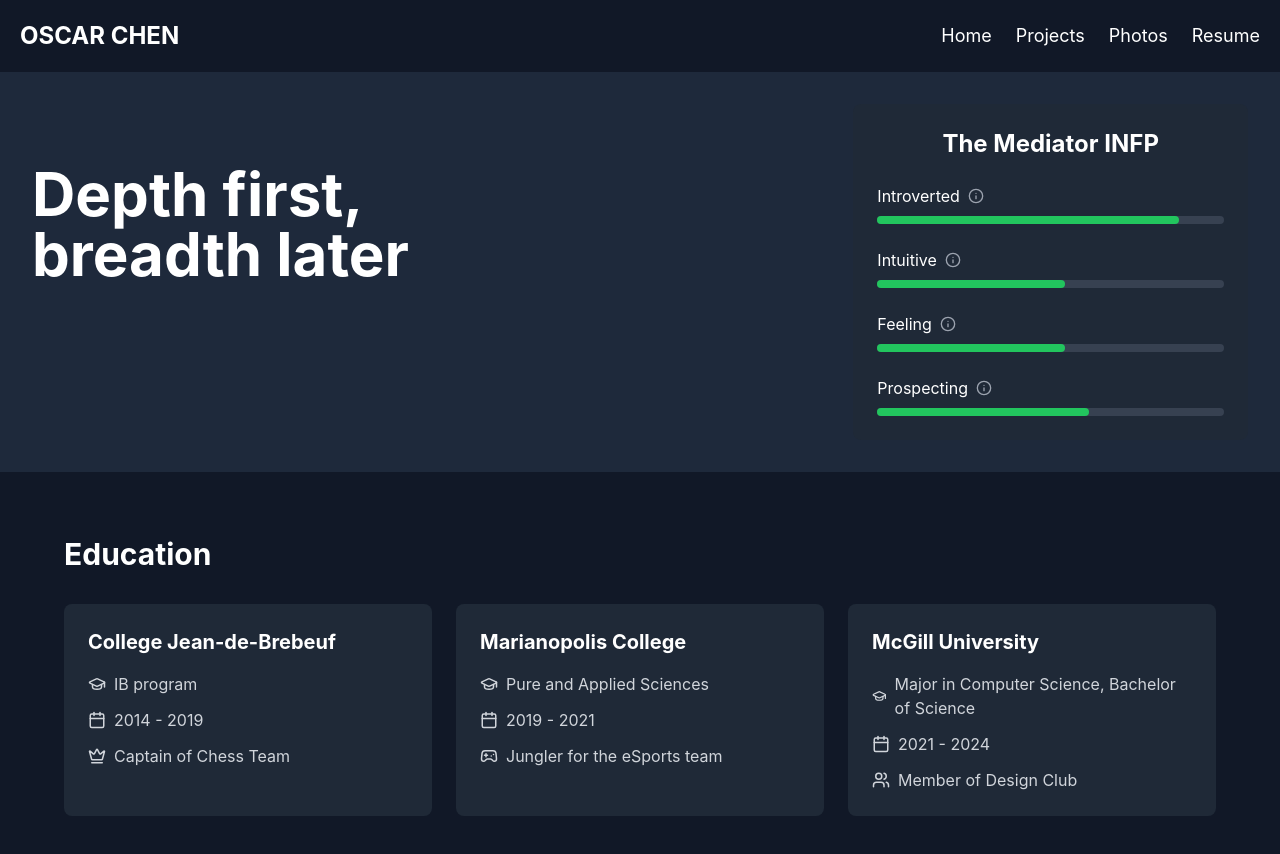
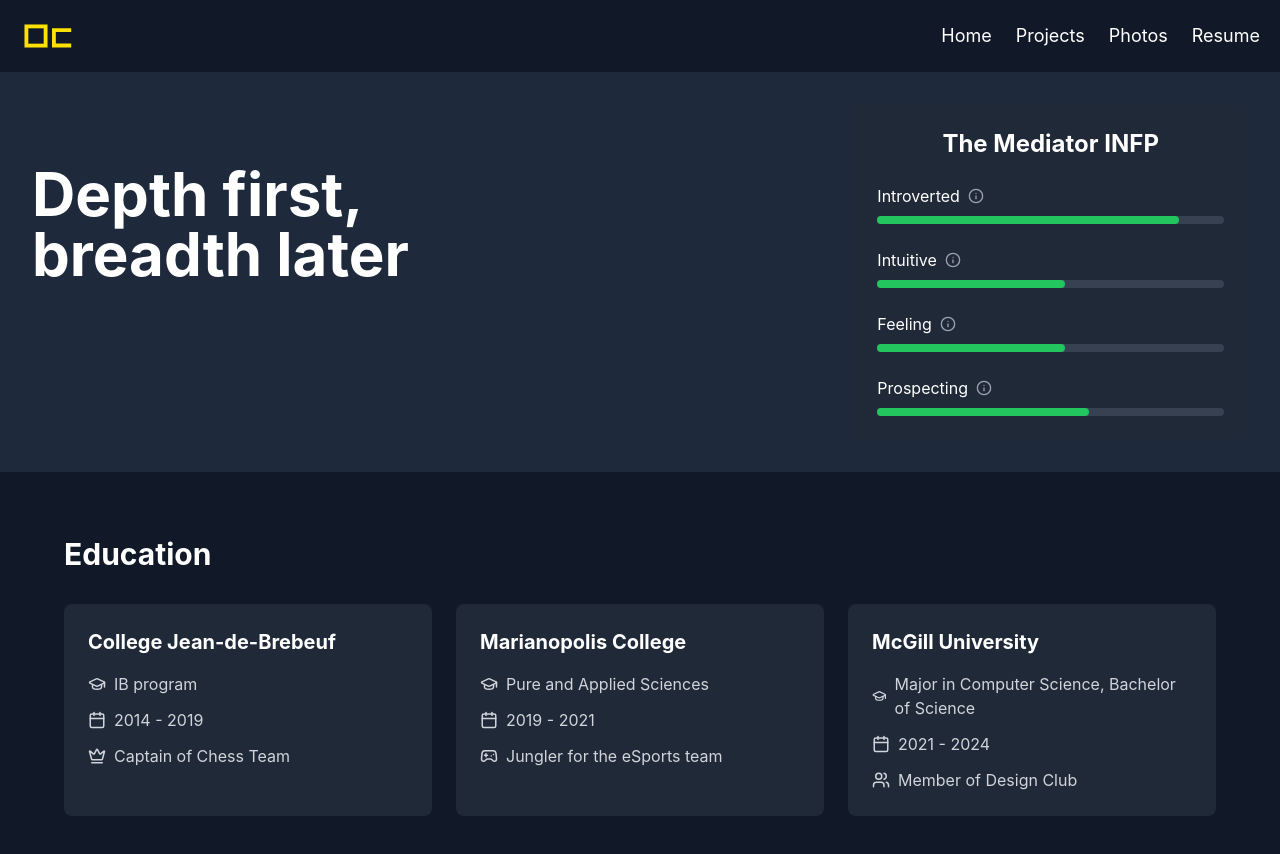
Before and after one commit to Oscar707/oscar707.github.io, a React (Vite) app: page / in a window 1280 px wide. Shown: the top 854 px of the page. Built offline with nearby package versions, Linux system fonts and the light colour scheme.

Commit message:
fixed links

```diff
--- a/src/components/Header.jsx
+++ b/src/components/Header.jsx
@@ -5,9 +5,15 @@
     <header className="w-full bg-gray-900 text-white p-5">
       <div className="max-w-screen-xl mx-auto flex justify-between items-center">
         {/* Main title */}
-        <h1 className="text-2xl font-bold">
-          OSCAR CHEN
-        </h1>
+        <a href="#/" className="text-lg transition-colors">
+            <div className="flex items-center">
+              <img
+                src="/logo.svg"
+                alt="Logo"
+                className="h-8 w-auto"
+              />
+            </div>
+          </a>
 
         {/* Navigation */}
         <nav>
@@ -21,9 +27,14 @@
             <a href="/photos" className="text-lg hover:text-gray-400 hover:translate-x-1 transition-all duration-200">
               Photos
             </a>
-            <a href="/resume" className="text-lg hover:text-gray-400 hover:translate-x-1 transition-all duration-200">
-              Resume
-            </a>
+            <a
+                href="/Oscar_CV25.pdf"
+                target="_blank"
+                rel="noopener noreferrer"
+                className="text-lg hover:text-gray-400 hover:translate-x-1 transition-all duration-200"
+              >
+                Resume
+              </a>
           </div>
         </nav>
       </div>
```
Also changed, not shown: 5 other files (tests, documents, lock files or other folders).
